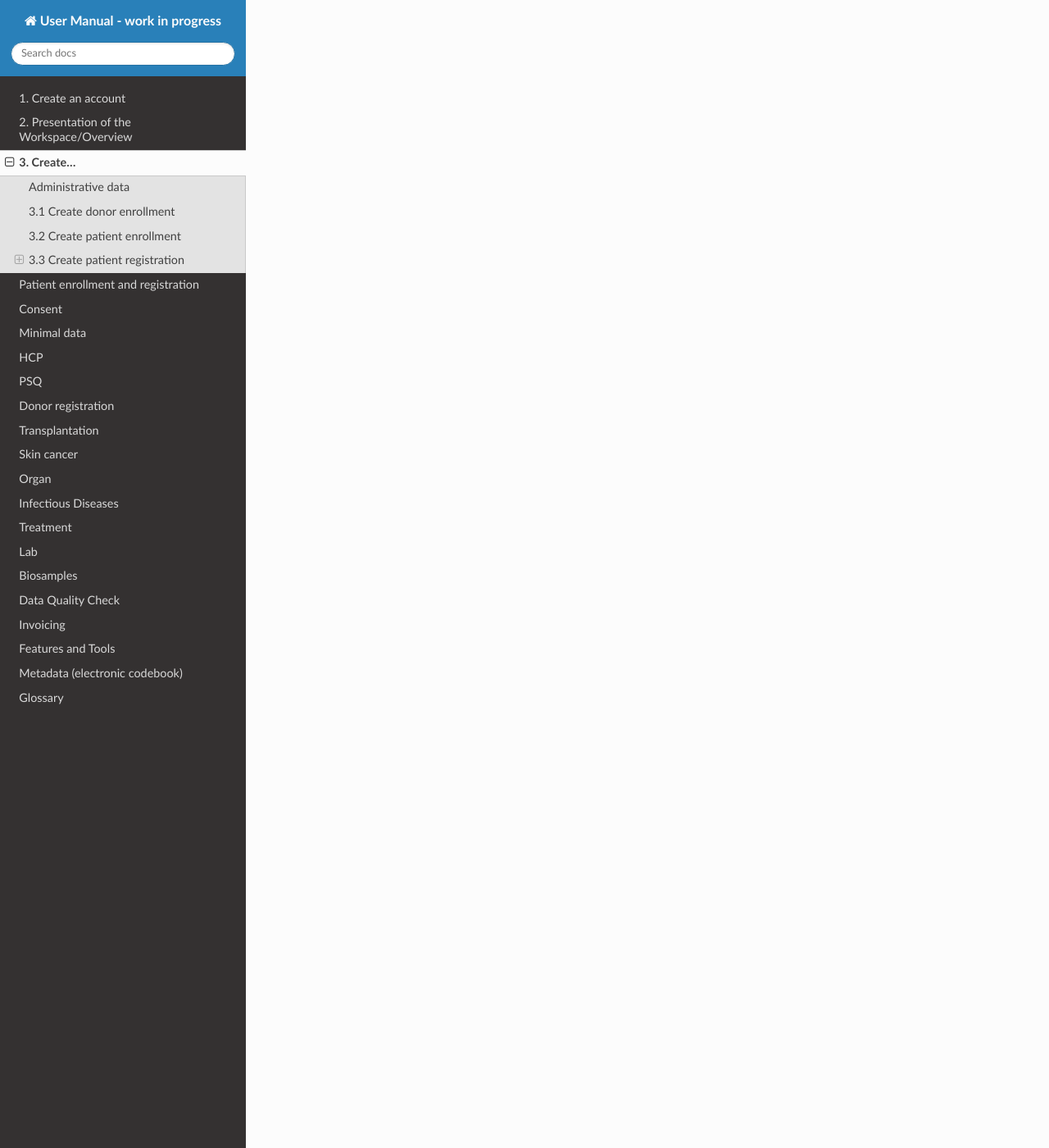
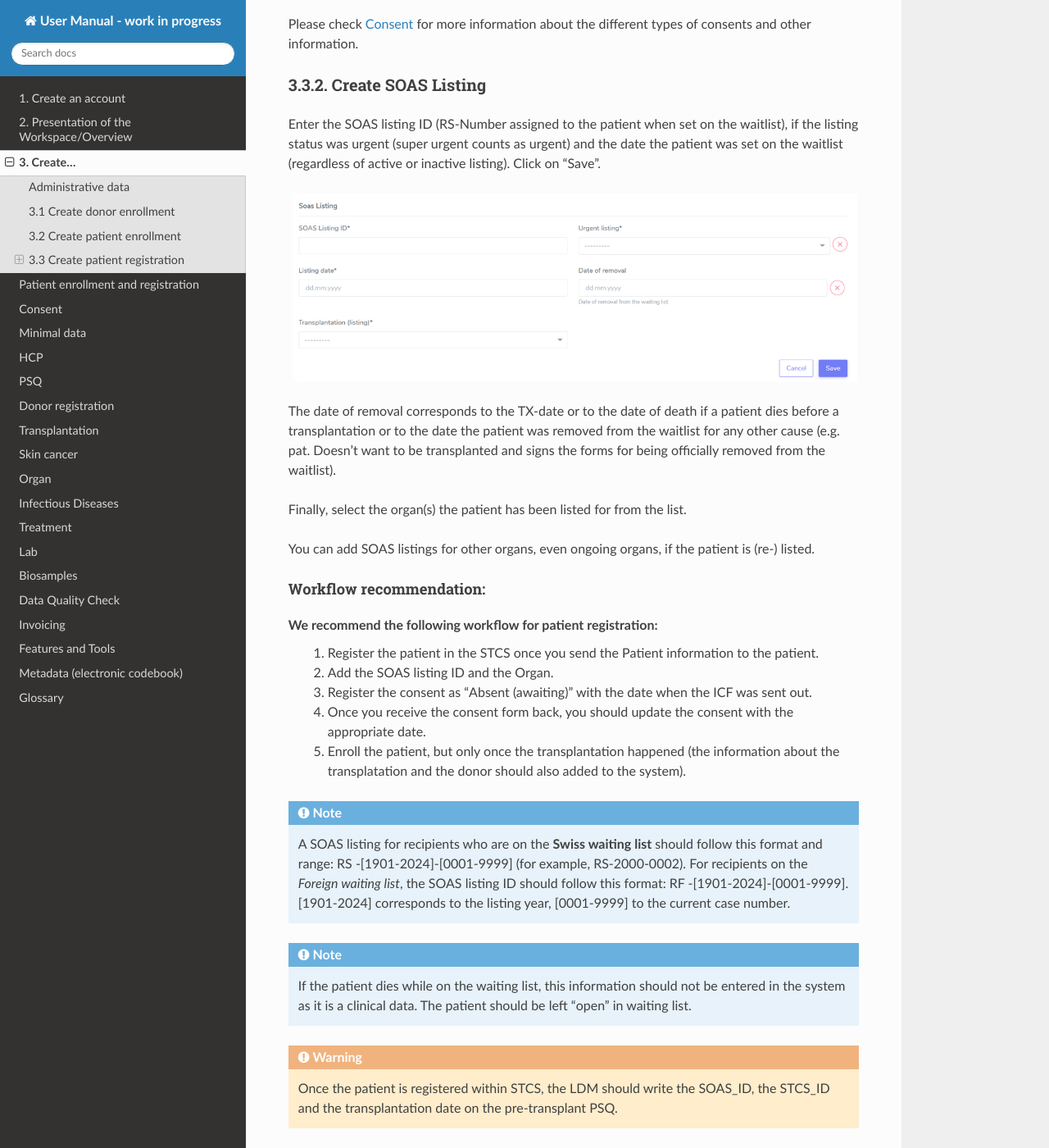
Before and after one commit to swiss-transplant-cohort-study/3LC-user-manual, a Sphinx documentation site: the page built from docs/source/createPatDon.rst, in a window 1280 px wide and 1400 px high, scrolled down 5069 px. Shown: the whole window at 82% size. Built offline with Sphinx 7.4.7 and the Read the Docs theme 3.1.0, drawn with Linux system fonts in a browser that asks for light colours; some of the changed text lies outside the part shown.

Commit message:
Update createPatDon.rst

```diff
--- a/docs/source/createPatDon.rst
+++ b/docs/source/createPatDon.rst
@@ -68,7 +68,6 @@
 
 .. note:: If you entered an ‘absent (awaiting)’ consent prior to an IC ‘present’ and you entered ‘minimal’ in data collection, be sure to change this to ‘full’ prior to enter the ‘present’ IC.
 
-
 * Consent "Absent awaiting": there is no consent for the moment, but the consent has not been explicitly refused. In case you sent out the IC Form but did not get an answer yet, chose this option until you can update it to a ‘present’ or ‘absent (documented refusal)’.
 
 .. tip:: In data collection choose full or minimal (according to your intern procedure management) and as consent date enter the date you sent out the IC. In the comment field enter the attempts to obtain the informed consent (e.g. phone call on 1.3.2025, reminder sent on 1.3.2025, etc.).
@@ -77,12 +76,66 @@
 
 .. tip:: As date enter the date on the letter or of the oral refusal. In the comment field enter the attempts to obtain informed consent and/or how was the refusal communicated.
 
-.. note:: If you entered an ‘absent (awaiting)’ consent prior to an ‘absent (documented refusal)’ consent and you entered ‘full’ in data collection, be sure to change this to ‘minimal’ prior to enter the ‘absent (documented refusal)’ IC
+.. note:: If you entered an ‘absent (awaiting)’ consent prior to an ‘absent (documented refusal)’ consent and you entered ‘full’ in data collection, be sure to change this to ‘minimal’ prior to enter the ‘absent (documented refusal)’ IC.
+
+IC form: different forms are available:
+---------------------------------------------
+
+  * Adolescents (For adolescents with actual age and developmental age more than or equal to 14 to less than 18 years)
+  * Adults (for  adult  patients  at  listing  or medical evaluation before transplant)
+  * Majority (for children (for whom the parents have signed the consent), after reaching age 18 years)
+  * Parents (Parents sign for all children with actual age or developmental age <14 years)
+  * Relatives (for adult patients with permanent incapability of judgement (to be confirmed by a physician))
+  * Retrospective (for adult patients incapable to give written informed consent for medical reasons before enrolment - they should be retrospectively consented as soon as possible after transplantation)
+
+.. tip:: Check :ref:`consent` for more details.
+
+Multiple types of consents are possible. For example for the patient 90000033, note how the consent of this patient changed from "Absent (awaiting)" to "Present" who you can see as documented in the *Consent history* and also color coded (reminder: each color has a specific meaning, see :ref:`consent` for more details). The dates of the different consents are also indicated.
+
+.. image:: ConsentChange.png
+
+.. image:: ConsentHist.png
+
+Only the last added consent can be either edited or deleted. When only one consent is present, it can be edited, but not deleted.
+
+Click "Save and continue" to further proceed.
+
+.. tip:: Watch our video on this section `here <https://www.youtube.com/watch?v=2YoodSm4fxg>`_.
+
+.. warning:: The consent status is required to further proceed for patient enrollment and registration.
+
+From this point, there is a difference in **Patient Enrollment** and **Patient Registration**. Those differences will be described separately below.
 
 Please check :doc:`consent` for more information about the different types of consents and other information.
 
 3.3.2. Create SOAS Listing
 =============================
+
+Enter the SOAS listing ID (RS-Number assigned to the patient when set on the waitlist), if the listing status was urgent (super urgent counts as urgent) and the date the patient was set on the waitlist (regardless of active or inactive listing). Click on "Save".
+
+.. image:: soasListing.png
+
+The date of removal corresponds to the TX-date or to the date of death if a patient dies before a transplantation or to the date the patient was removed from the waitlist for any other cause (e.g. pat. Doesn’t want to be transplanted and signs the forms for being officially removed from the waitlist).
+
+Finally, select the organ(s) the patient has been listed for from the list.
+
+You can add SOAS listings for other organs, even ongoing organs, if the patient is (re-) listed.
+
+Workflow recommendation:
+---------------------------
+
+We recommend the following workflow for patient registration:
+   #. Register the patient in the STCS once you send the Patient information to the patient.
+   #. Add the SOAS listing ID and the Organ.
+   #. Register the consent as “Absent (awaiting)” with the date when the ICF was sent out.
+   #. Once you receive the consent form back, you should update the consent with the appropriate date.
+   #. Enroll the patient, but only once the transplantation happened (the information about the transplatation and the donor should also added to the system).
+
+.. note:: A SOAS listing for recipients who are on the **Swiss waiting list** should follow this format and range: RS -[1901-2024]-[0001-9999] (for example, RS-2000-0002). For recipients on the *Foreign waiting list*, the SOAS listing ID should follow this format: RF -[1901-2024]-[0001-9999]. [1901-2024] corresponds to the listing year, [0001-9999] to the current case number.
+
+.. note:: If the patient dies while on the waiting list, this information should not be entered in the system as it is a clinical data. The patient should be left “open” in waiting list.
+
+.. warning:: Once the patient is registered within STCS, the LDM should write the SOAS_ID, the STCS_ID and the transplantation date on the pre-transplant PSQ.
 
 3.3.3. Create Transplantation
 ================================
```
